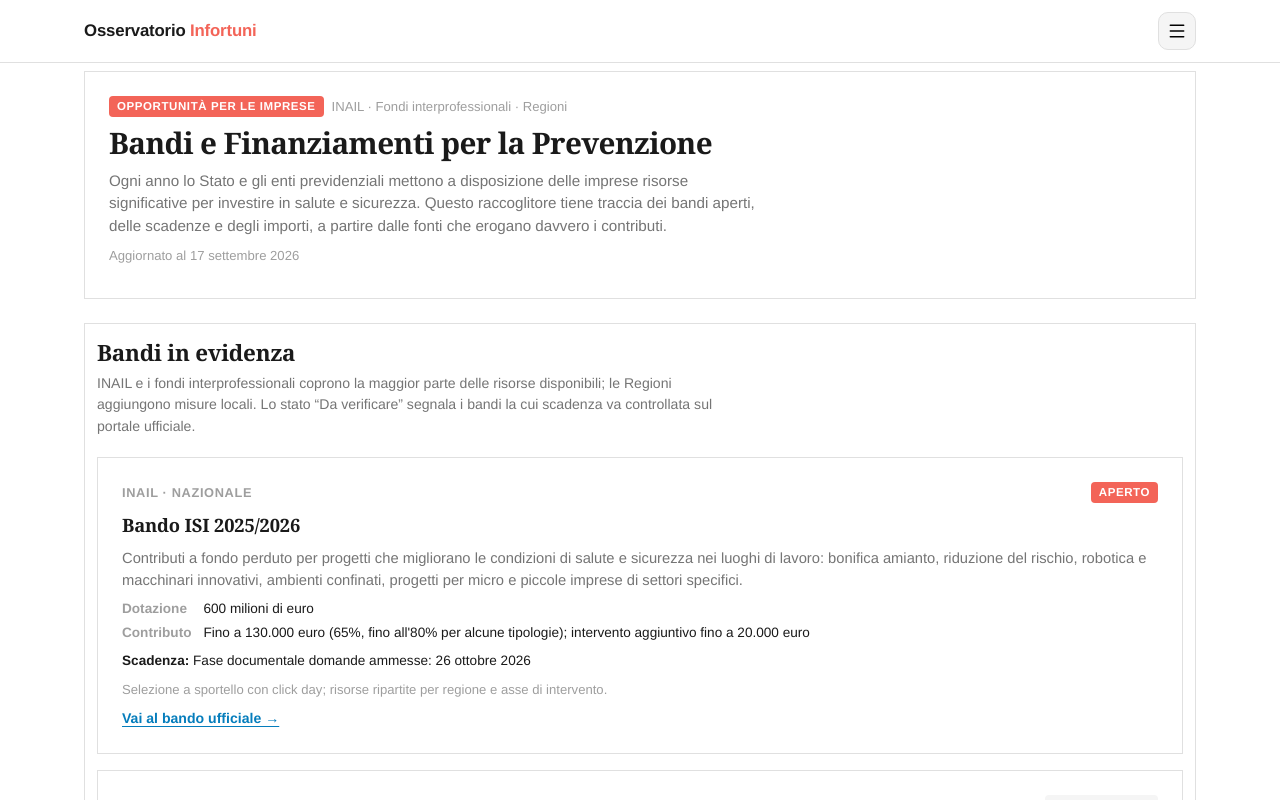
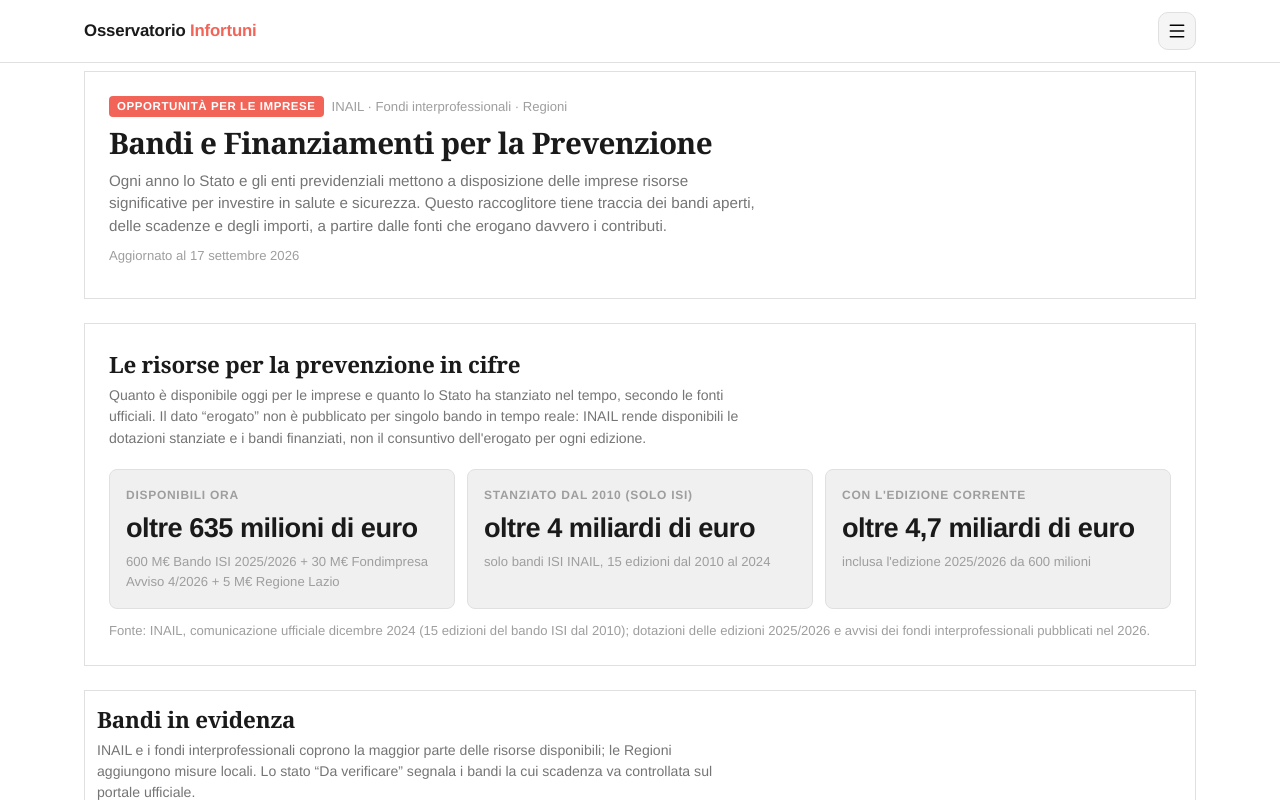
Before and after one commit to dynamic1990/osservatorio-infortuni, a Next.js app: page /bandi-e-finanziamenti in a window 1280 px wide. Shown: the top 800 px of the page. Built offline with nearby package versions, Linux system fonts and the light colour scheme.

Commit message:
feat: riepilogo risorse prevenzione (disponibili/stanziate) e chiarimento stato bando Campania

```diff
--- a/src/app/bandi-e-finanziamenti/page.tsx
+++ b/src/app/bandi-e-finanziamenti/page.tsx
@@ -1,5 +1,5 @@
 import type { Metadata } from "next";
-import { AGGIORNATO_AL, BANDI_PREVENZIONE, type BandoPrevenzione, type StatoBando } from "@/data/bandi-prevenzione";
+import { AGGIORNATO_AL, BANDI_PREVENZIONE, RIEPILOGO_RISORSE, type BandoPrevenzione, type StatoBando } from "@/data/bandi-prevenzione";
 
 export const revalidate = 86_400;
 
@@ -138,6 +138,57 @@ export default function BandiPrevenzionePage() {
         </div>
       </header>
 
+      <section className="card" aria-label="Risorse per la prevenzione">
+        <div className="card-header">
+          <h2 className="card-title">Le risorse per la prevenzione in cifre</h2>
+          <p className="card-desc">
+            Quanto è disponibile oggi per le imprese e quanto lo Stato ha stanziato nel tempo, secondo
+            le fonti ufficiali. Il dato &ldquo;erogato&rdquo; non è pubblicato per singolo bando in tempo reale:
+            INAIL rende disponibili le dotazioni stanziate e i bandi finanziati, non il consuntivo
+            dell&apos;erogato per ogni edizione.
+          </p>
+        </div>
+        <div style={{ display: "grid", gridTemplateColumns: "repeat(auto-fit, minmax(220px, 1fr))", gap: "var(--space-3)" }}>
+          <div style={{ border: "1px solid var(--color-divider)", borderRadius: 8, padding: "var(--space-4)", background: "var(--color-surface-2)" }}>
+            <div style={{ fontSize: "0.75rem", fontWeight: 750, textTransform: "uppercase", letterSpacing: "0.06em", color: "var(--color-text-muted)" }}>
+              Disponibili ora
+            </div>
+            <div style={{ fontSize: "1.7rem", fontWeight: 850, letterSpacing: "-0.02em", marginTop: "var(--space-1)" }}>
+              {RIEPILOGO_RISORSE.disponibiliOra}
+            </div>
+            <div style={{ fontSize: "0.82rem", color: "var(--color-text-muted)", marginTop: "var(--space-1)" }}>
+              {RIEPILOGO_RISORSE.disponibiliOraDettaglio}
+            </div>
+          </div>
+          <div style={{ border: "1px solid var(--color-divider)", borderRadius: 8, padding: "var(--space-4)", background: "var(--color-surface-2)" }}>
+            <div style={{ fontSize: "0.75rem", fontWeight: 750, textTransform: "uppercase", letterSpacing: "0.06em", color: "var(--color-text-muted)" }}>
+              Stanziato dal 2010 (solo ISI)
+            </div>
+            <div style={{ fontSize: "1.7rem", fontWeight: 850, letterSpacing: "-0.02em", marginTop: "var(--space-1)" }}>
+              {RIEPILOGO_RISORSE.stanziatoDal2010}
+            </div>
+            <div style={{ fontSize: "0.82rem", color: "var(--color-text-muted)", marginTop: "var(--space-1)" }}>
+              {RIEPILOGO_RISORSE.stanziatoDal2010Nota}
+            </div>
+          </div>
+          <div style={{ border: "1px solid var(--color-divider)", borderRadius: 8, padding: "var(--space-4)", background: "var(--color-surface-2)" }}>
+            <div style={{ fontSize: "0.75rem", fontWeight: 750, textTransform: "uppercase", letterSpacing: "0.06em", color: "var(--color-text-muted)" }}>
+              Con l&apos;edizione corrente
+            </div>
+            <div style={{ fontSize: "1.7rem", fontWeight: 850, letterSpacing: "-0.02em", marginTop: "var(--space-1)" }}>
+              {RIEPILOGO_RISORSE.cumulatoConEdizioneCorrente}
+            </div>
+            <div style={{ fontSize: "0.82rem", color: "var(--color-text-muted)", marginTop: "var(--space-1)" }}>
+              {RIEPILOGO_RISORSE.cumulatoConEdizioneCorrenteNota}
+            </div>
+          </div>
+        </div>
+        <p style={{ fontSize: "0.82rem", color: "var(--color-text-muted)", margin: "var(--space-3) 0 0" }}>
+          Fonte: INAIL, comunicazione ufficiale dicembre 2024 (15 edizioni del bando ISI dal 2010);
+          dotazioni delle edizioni 2025/2026 e avvisi dei fondi interprofessionali pubblicati nel 2026.
+        </p>
+      </section>
+
       <section className="card" aria-label="Elenco bandi attivi" style={{ padding: "var(--space-3)" }}>
         <div className="card-header">
           <h2 className="card-title">Bandi in evidenza</h2>
--- a/src/data/bandi-prevenzione.ts
+++ b/src/data/bandi-prevenzione.ts
@@ -15,6 +15,17 @@ export interface BandoPrevenzione {
 }
 
 export const AGGIORNATO_AL = "17 settembre 2026";
+
+export const RIEPILOGO_RISORSE = {
+  // Somma delle dotazioni dei bandi "Aperto" o con dotazione annunciata presenti in questa pagina.
+  disponibiliOra: "oltre 635 milioni di euro",
+  disponibiliOraDettaglio: "600 M€ Bando ISI 2025/2026 + 30 M€ Fondimpresa Avviso 4/2026 + 5 M€ Regione Lazio",
+  // Fonte ufficiale INAIL: comunicazione dicembre 2024 sulle 15 edizioni dell'iniziativa (dal 2010).
+  stanziatoDal2010: "oltre 4 miliardi di euro",
+  stanziatoDal2010Nota: "solo bandi ISI INAIL, 15 edizioni dal 2010 al 2024",
+  cumulatoConEdizioneCorrente: "oltre 4,7 miliardi di euro",
+  cumulatoConEdizioneCorrenteNota: "inclusa l'edizione 2025/2026 da 600 milioni",
+};
 
 // Elenco curato a mano: solo bandi verificati sulle fonti ufficiali.
 // INL e ASL non erogano finanziamenti alle imprese: non compaiono come fonti.
@@ -81,7 +92,7 @@ export const BANDI_PREVENZIONE: BandoPrevenzione[] = [
     regione: "Campania",
     stato: "Da verificare",
     link: "https://www.regione.campania.it/cittadini/it/tematiche/regione-informa-lavoro/sicurezza-sul-lavoro-prevenzione-rischi-e-formazione",
-    note: "Avviso pubblicato sul Bollettino ufficiale regionale: verificare stato e scadenze della misura.",
+    note: "La misura è stata annunciata dalla Regione (2 milioni di euro), ma lo stato attuale della finestra di domanda non è confermabile dalle pagine ufficiali consultate: verificare sul BURC e sul portale della Regione se il bando è aperto.",
   },
   {
     id: "cosenza-impresa-sicura",
```
